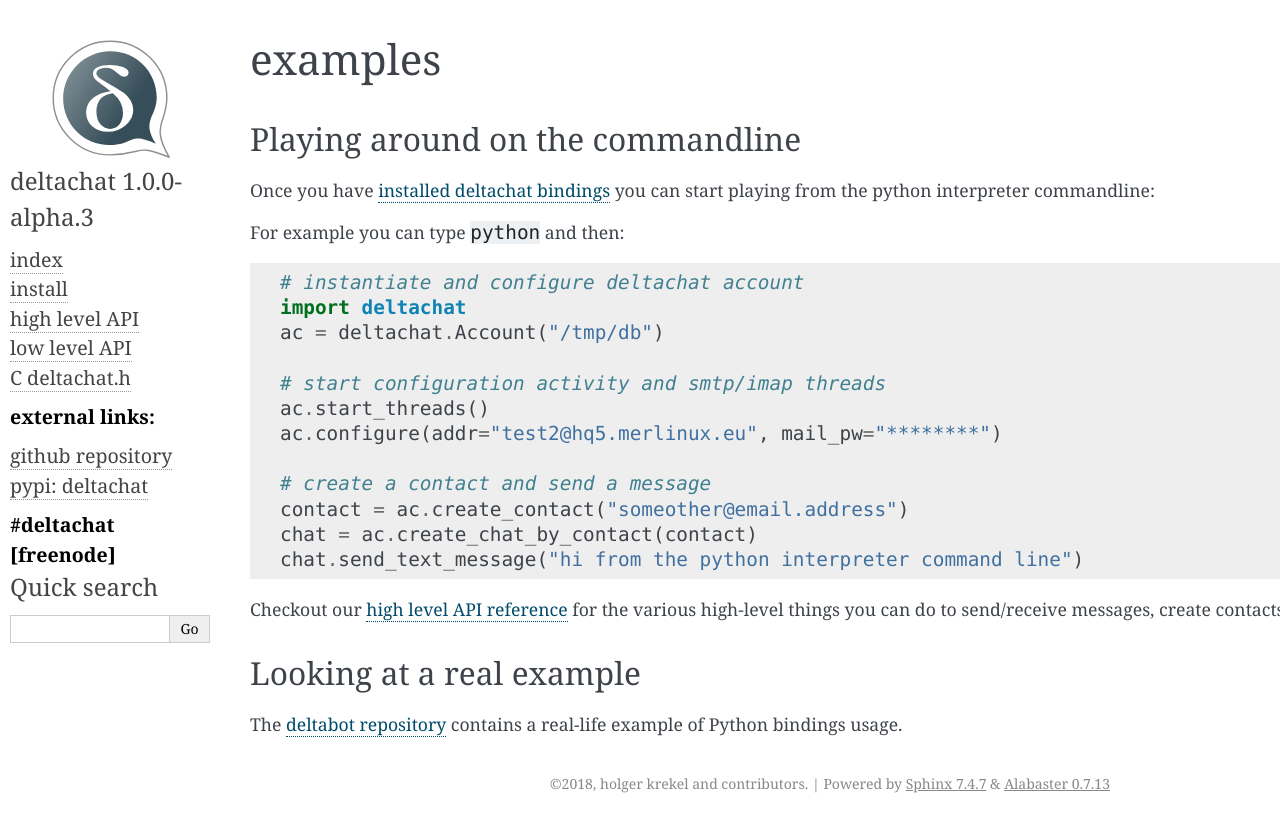
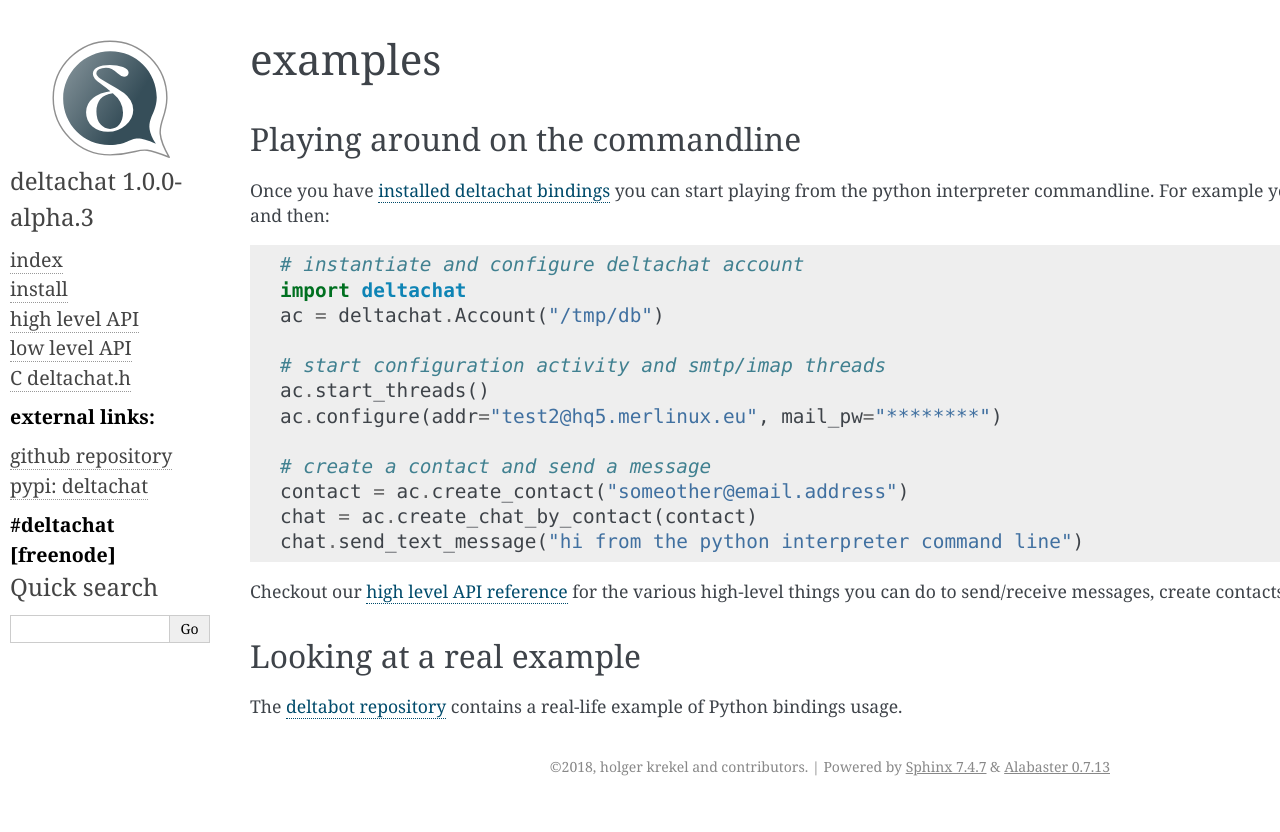
Before and after one commit to deltachat/deltachat-core-rust, a Sphinx documentation site: the page built from python/doc/examples.rst, in a window 1280 px wide. Shown: the top 832 px of the page. Built offline with Sphinx 7.4.7, drawn with Linux system fonts in a browser that asks for light colours; the version number is read from the project's files by our own code.

Commit message:
fix documentation

```diff
--- a/python/doc/examples.rst
+++ b/python/doc/examples.rst
@@ -8,8 +8,7 @@ Playing around on the commandline
 ----------------------------------
 
 Once you have :doc:`installed deltachat bindings <install>`
-you can start playing from the python interpreter commandline::
-
+you can start playing from the python interpreter commandline.
 For example you can type ``python`` and then::
 
     # instantiate and configure deltachat account
```
Also changed, not shown: python/doc/api.rst (+0 -12 lines).
